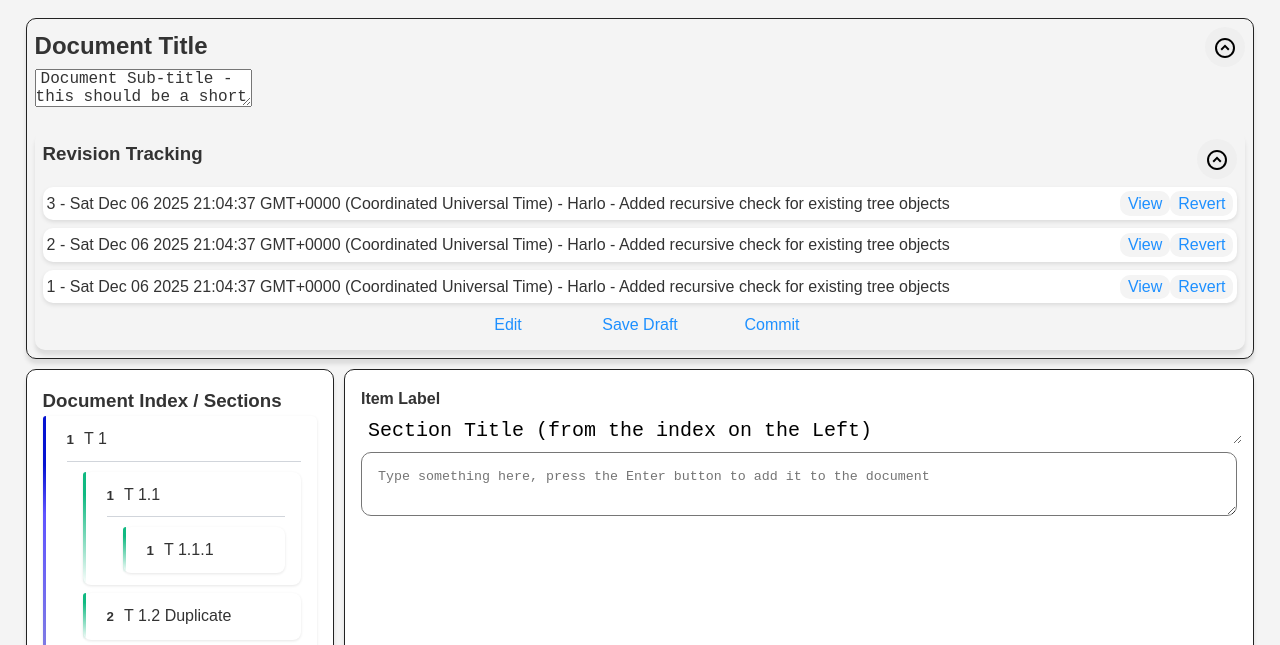
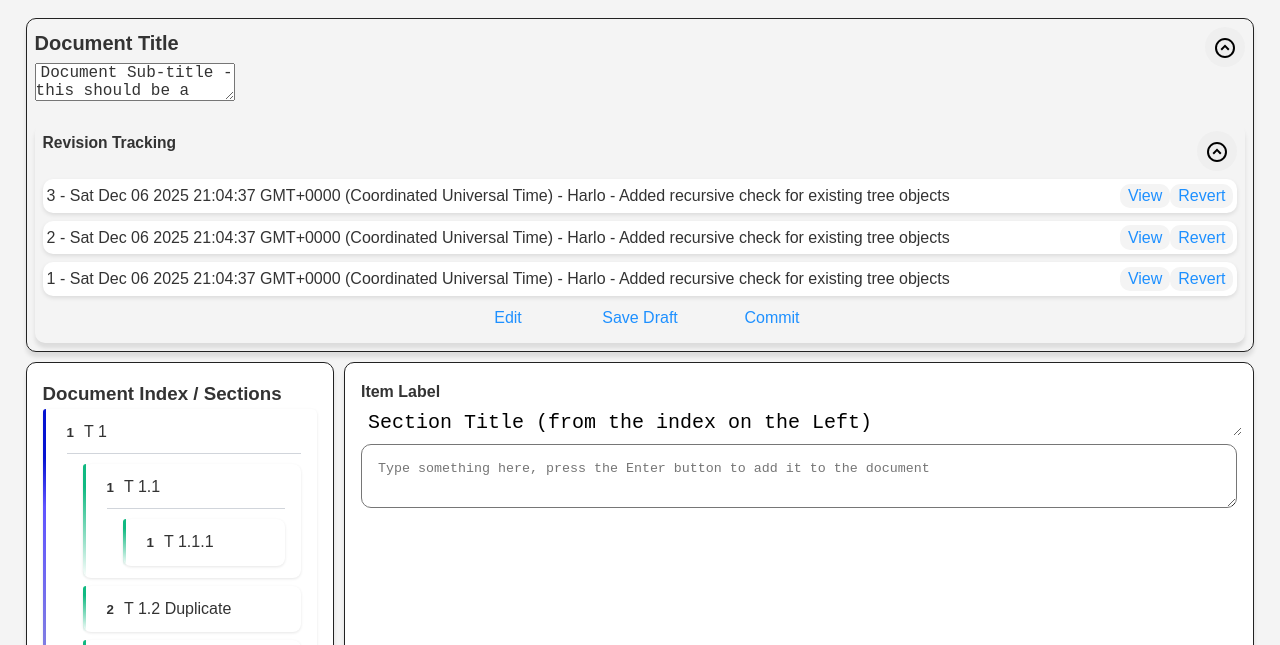
Before and after one commit to harlodx/Document-Learning-Management-System, a website with bundled scripts: page index.html in a window 1280 px wide. Shown: the part 84-729 px from the top of the page. Built offline with nearby package versions, Linux system fonts and the light colour scheme.

Commit message:
Did clean-up on the TODO comments

```diff
--- a/css/styles.css
+++ b/css/styles.css
@@ -79,6 +79,7 @@ main {
     font-size: 1rem;
     margin-top: 0.25rem;
     text-indent: 5px;
+    width: 200px;
 }
 
 .content-container {
--- a/index.html
+++ b/index.html
@@ -46,11 +46,11 @@
         <section class="title dynamic-content">
             <div class="content-container">
 
-                <div class="left-content">
+                <div class="left-block">
                     <h2 id="document-name" class="document-name">Document Title</h2>
                     <textarea id="document-subtitle" class="document-subtitle">Document Sub-title - this should be a short concise description of what the document should do. It should also be editable (although maybe behind a button).</textarea>
                 </div>
-                <div class="">
+                <div class="right-block">
                     <button id="toggleDetails"  class="show-hide dynamic-item rotatable-svg"><img src="./imgs/icons/expand_circle_down_24dp_000000_FILL0_wght0_GRAD0_opsz24.svg" alt="Show more"></button>
                 </div>
 
@@ -61,7 +61,7 @@
             <!-- Drop down revisions list -->
             <div class="revisions">
                 <div class="content-container">
-                    <div class="left-content">
+                    <div class="left-block">
                         <h3>Revision Tracking</h3>
                     </div>
                     <div class="right-buttons">
--- a/js/script.js
+++ b/js/script.js
@@ -169,14 +169,10 @@ function buildRevisionList(revisionList) {
     commitNotes: "Save and commit a file to add versions to this section"
   }
 
+  // Clear any innerHTML
+  revisions.innerHTML = '';
 
-  revisions.innerHTML = ''; // Clear any innerHTML
-  // console.log(`revisionList is populated with the following object: `, revisionList);
-
-
-  // TODO - build out the array in descending order so that it displays most recent iterations at the top
-
-
+  // Build out the array in descending order so that it displays most recent iterations at the top
   if (revisionList.length < 1) {
     console.log(`There are no revisions yet`);
     revisionList.push(revisionPlaceholder);
@@ -185,9 +181,9 @@ function buildRevisionList(revisionList) {
     revisionList.sort((a, b) => b.id - a.id);
   }
 
+  // Take each revision item and build the title in the DOM
   revisionList.forEach(revisionItem =>{
-    // console.log(`Revision item is: `, revisionItem);
-    //addRevisionItem(revisionItem, revisionItem.id);
+
     const newElement = document.createElement("li");
     newElement.setAttribute("id", `revision-${revisionItem.id}`); // Set the id to whatever the revision id is
     newElement.className = "revision-item content-container"; // Set the classes for styling
@@ -198,13 +194,13 @@ function buildRevisionList(revisionList) {
     revisionContent.className = "content-left";
     revisionContent.textContent = `${revisionItem.id} - ${revisionItem.date} - ${revisionItem.user} - ${revisionItem.commitNotes}`;;
 
-    //  View Button
+    //  View Button for the Buttoms container
     const viewButton = document.createElement("button");
     viewButton.className="dynamic-item text-button";
     viewButton.textContent="View";
     viewButton.setAttribute("id", "view-"+ revisionItem.id);
 
-    // Revert Button
+    // Revert Button for the Buttons container
     const revertButton = document.createElement("button");
     revertButton.className="dynamic-item text-button";
     revertButton.textContent="Revert";
@@ -217,8 +213,8 @@ function buildRevisionList(revisionList) {
     revisionButtons.appendChild(revertButton);
 
     // Element that combines the version details as well as the buttons
-    newElement.appendChild(revisionContent);  //  Add the revision item into the DOM
-    newElement.appendChild(revisionButtons);
+    newElement.appendChild(revisionContent);  //  Add the revision item into the revisions element
+    newElement.appendChild(revisionButtons);  //  Add the buttons into the revisions element
 
     // Append the child iteratively to the list
     revisions.appendChild(newElement);  //add this item to the ul item
@@ -662,8 +658,6 @@ function toggleRevisionList() {
 /**
  *
  * @param {string} id - supplies whatever the clicked ID was
- *
- * TODO:
  * Use the id to search the list of entries
  * Load the id and title into the contentTitle area
  * Load the content into the textarea (currently has demonstrator code, but will need breaking)
@@ -678,23 +672,13 @@ function registerTreeElementClick(id) {
   const sectionId = document.getElementById(`contentID`);
   const sectionTitle = document.getElementById(`contentTitle`);
 
-  // TODO - populate the textarea
 
   // Build the Heading
   sectionId.textContent = foundNode.id; // This updates a <h4> tag so must be a .textContent or .innerHTML
   sectionTitle.value = foundNode.name;  // This updates a <teaxtarea> so must use the .value property
 
+  // Populate the textarea
   addExistingContent(foundNode.content);
-
-  // Populate the TextBox
-  //const sectionText = document.getElementById(`contentTitle`);
-  // Populate the textarea
-  //sectionText.textContent = foundNode.content;
-
-  // debugMessage(`Searched for id ${id}, found: `, foundNode.id);
-  // console.log(`Return object of: `,foundNode);
-
-  const sectionDetail = '';
 
 }
 
```
